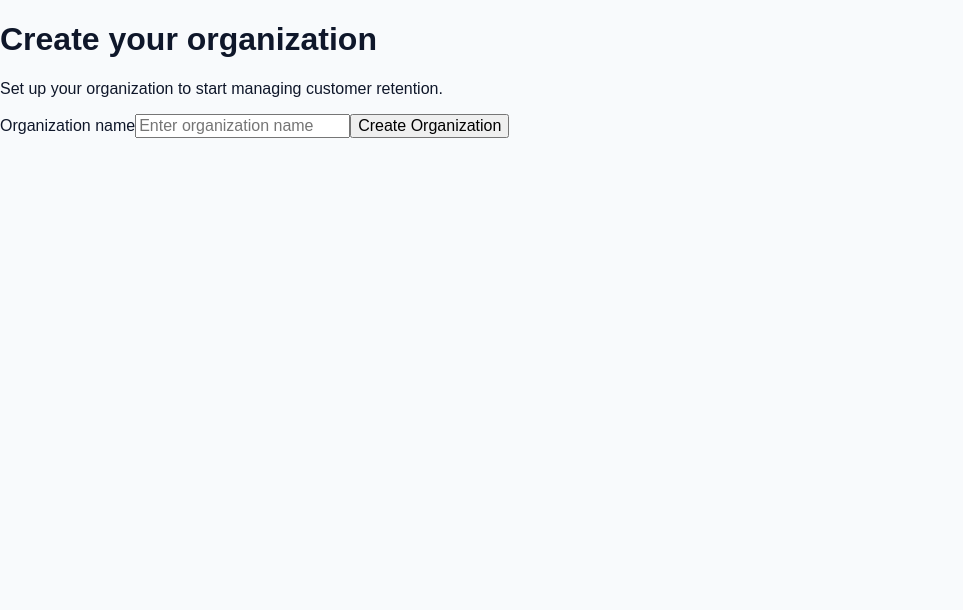
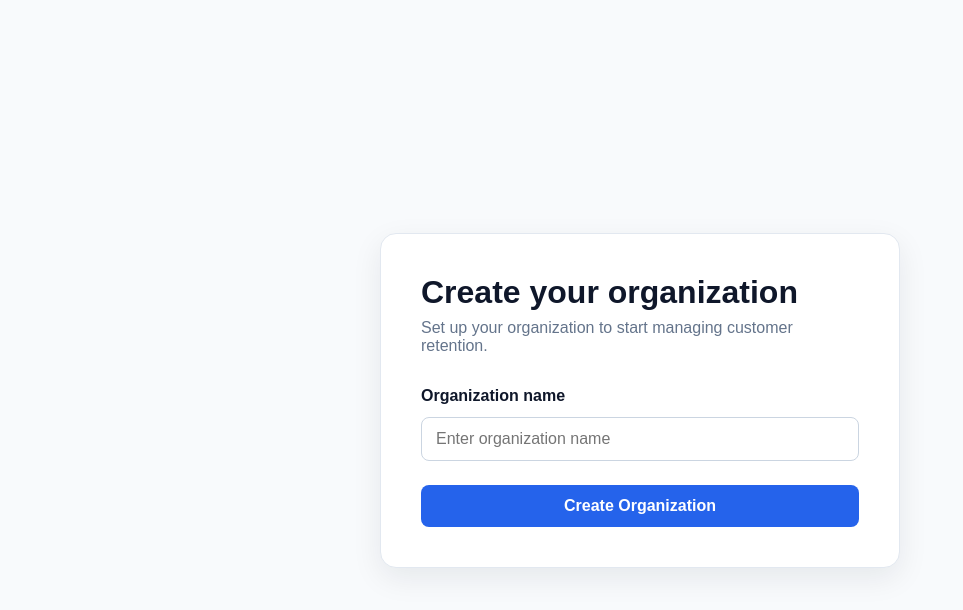
Before and after one commit to akshaybhardwaj411/ai-customer-retention-platform, a Next.js app in the folder frontend/: page /onboarding in a window 1280 px wide. Shown: the top 610 px of the page, without its empty margins (0-963 px from the left). Built offline with nearby package versions, Linux system fonts and the light colour scheme.

Commit message:
Refactor OnboardingPage layout and styles
Updated the onboarding page with improved styling and structure.

```diff
--- a/frontend/app/onboarding/page.tsx
+++ b/frontend/app/onboarding/page.tsx
@@ -1,6 +1,7 @@
 "use client";
 
 import { FormEvent, useState } from "react";
+import "./onboarding.css";
 
 export default function OnboardingPage() {
   const [organizationName, setOrganizationName] = useState("");
@@ -12,19 +13,21 @@ export default function OnboardingPage() {
   }
 
   return (
-    <main>
-      <h1>Create your organization</h1>
+    <main className="onboarding">
+      <section className="card">
+        <h1 className="title">Create your organization</h1>
 
-      <p>
+        <p className="description">
           Set up your organization to start managing customer retention.
         </p>
 
-      <form onSubmit={handleSubmit}>
-        <label htmlFor="organizationName">
+        <form className="form" onSubmit={handleSubmit}>
+          <label className="label" htmlFor="organizationName">
             Organization name
           </label>
 
           <input
+            className="input"
             id="organizationName"
             type="text"
             placeholder="Enter organization name"
@@ -35,10 +38,11 @@ export default function OnboardingPage() {
             required
           />
 
-        <button type="submit">
+          <button className="button" type="submit">
             Create Organization
           </button>
         </form>
+      </section>
     </main>
   );
 }
```
Lines whose indentation alone changed are shown as unchanged.
